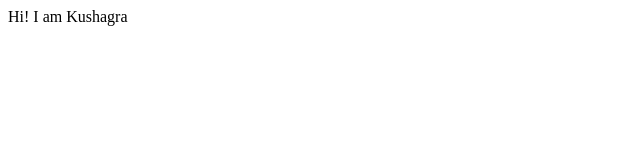
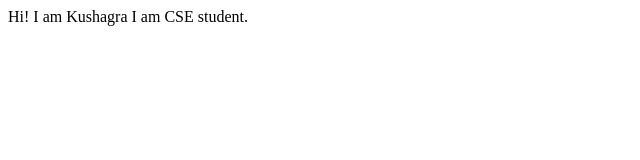
Before and after one commit to KushagraArora300/kushagraarora, a plain HTML site: page index.html in a window 1280 px wide. Shown: the whole page, without its empty margins (0-640 px from the left). Drawn offline with Linux system fonts and the light colour scheme.

Commit message:
update text

```diff
--- a/index.html
+++ b/index.html
@@ -8,5 +8,6 @@
 </head>
 <body>
     Hi! I am Kushagra
+    I am CSE student.
 </body>
 </html>
```
Also changed, not shown: 1 other file.
